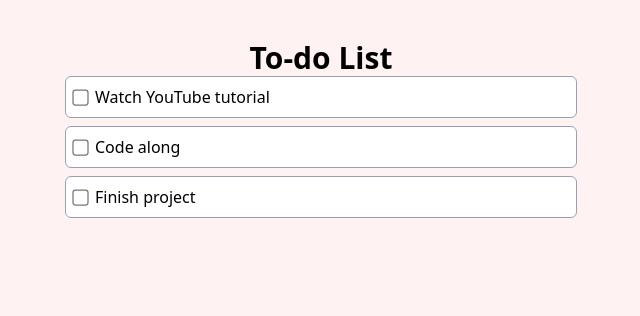
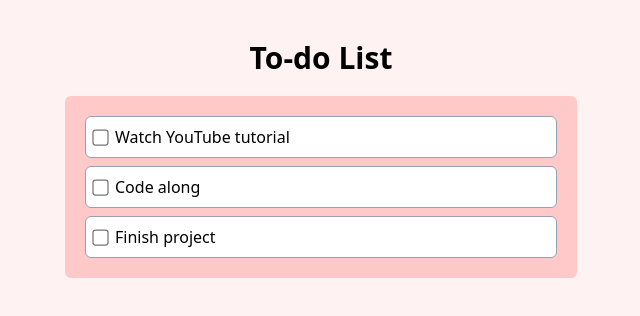
Before and after one commit to Daojim/to-do-list, a React (Vite) app: page / in a window 1280 px wide. Shown: the top 316 px of the page, without its empty margins (319-959 px from the left). Built offline with nearby package versions, Linux system fonts and the light colour scheme.

Commit message:
Add styling to main and to-do list's background

```diff
--- a/src/App.tsx
+++ b/src/App.tsx
@@ -4,9 +4,9 @@ import { dummyData } from "./data/todos";
 function App() {
   return (
     <>
-      <main className="py-10 bg-red-50 h-screen">
+      <main className="py-10 bg-red-50 h-screen space-y-5">
         <h1 className="font-bold text-3xl text-center">To-do List</h1>
-        <div className="max-w-lg mx-auto">
+        <div className="max-w-lg mx-auto bg-red-200 rounded-md p-5">
           <div className="space-y-2">
             {dummyData.map((todo) => (
               <TodoItem todo={todo} />
```
